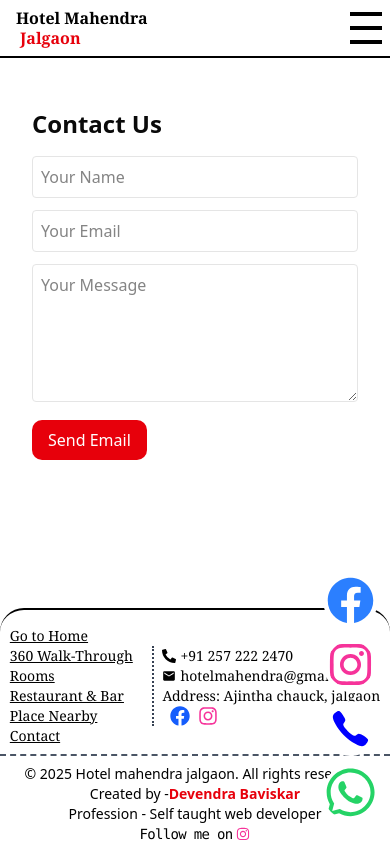
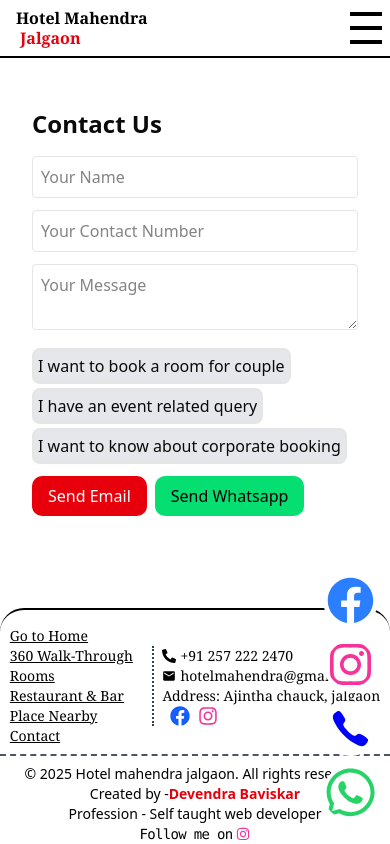
Before and after one commit to devabaviskar1999/Mahendra, a React (Vite) app in the folder frontend/: page /contact in a window 390 px wide. Built offline with nearby package versions, Linux system fonts and the light colour scheme.

Commit message:
whatsapp added sucesfully

```diff
--- a/frontend/src/pages/contact/BiggerScreenSocials.tsx
+++ /dev/null
@@ -1,3 +0,0 @@
-export default function BiggerScreenSocials() {
-  return <div></div>;
-}
--- a/frontend/src/pages/contact/Mail.tsx
+++ b/frontend/src/pages/contact/Mail.tsx
@@ -1,34 +1,37 @@
 import { useState } from "react";
+interface formType {
+  name: string;
+  number?: number;
+  message: string;
+}
 
 const Mail = () => {
-  const [form, setForm] = useState({
+  const [form, setForm] = useState<formType>({
     name: "",
-    email: "",
+    number: undefined,
     message: "",
   });
+
   const [credentialError, setCredentialError] = useState<boolean>(false);
   const handleChange = (
     e: React.ChangeEvent<HTMLInputElement | HTMLTextAreaElement>
   ) => {
-    setForm({ ...form, [e.target.name]: e.target.value });
+    const { name, value } = e.target;
+    setForm({ ...form, [name]: name === "number" ? Number(value) : value });
     setCredentialError(false);
   };
 
   const handleSendEmail = () => {
-    if (
-      form.name.trim().length === 0 ||
-      form.email.trim().length === 0 ||
-      form.message.trim().length === 0
-    ) {
+    if (form.name.trim().length === 0 || form.message.trim().length === 0) {
       setCredentialError(true);
       return;
     } else {
       // Compose mailto link with subject and body from form
       const email = "hotelmahendra@gmail.com"; // Your email here
-      const subject = `Booking Inquiry from ${form.name}`;
+      const subject = `Booking Inquiry on website from ${form.name}`;
 
       // Construct body text with details
-      const body = `Name: ${form.name}\nEmail: ${form.email}\n\nMessage:\n${form.message}`;
+      const body = `Name: ${form.name}\nMobile Number: ${form.number}\n\nMessage:\n${form.message}`;
 
       // Encode to be URL-safe
       const mailtoLink = `mailto:${email}?subject=${encodeURIComponent(
@@ -37,6 +40,18 @@ const Mail = () => {
 
       // Open default mail client
       window.location.href = mailtoLink;
+    }
+  };
+  const whatsappMessage = (): undefined => {
+    if (form.name.trim().length === 0 || form.message.trim().length === 0) {
+      setCredentialError(true);
+      return;
+    } else {
+      const phoneNumber = " +918087610947"; // Replace with your number (no + or spaces)
+      const message = form.message;
+      const encodedMessage = encodeURIComponent(message);
+      const whatsappLink = `https://wa.me/${phoneNumber}?text=${encodedMessage}`;
+      window.location.href = whatsappLink;
     }
   };
 
@@ -53,11 +68,11 @@ const Mail = () => {
         required
       />
       <input
-        type="email"
-        name="email"
-        placeholder="Your Email"
+        type="number"
+        name="number"
+        placeholder="Your Contact Number"
         className="border p-2 rounded w-full mb-3 focus:outline-none focus:border-red-600"
-        value={form.email}
+        value={form.number}
         onChange={handleChange}
         required
       />
@@ -65,21 +80,61 @@ const Mail = () => {
         name="message"
         placeholder="Your Message"
         className="border p-2 rounded w-full mb-3 focus:outline-none focus:border-red-600"
-        rows={5}
+        rows={2}
         value={form.message}
         onChange={handleChange}
         required
       />
-      <button
-        onClick={handleSendEmail}
-        className="bg-red-600 text-white px-4 py-2 rounded-lg cursor-pointer hover:bg-blue-700 transition delay-100 ease-in-out"
-      >
-        Send Email
-      </button>
+      <div className="flex flex-col gap-1">
+        <article
+          onClick={() =>
+            setForm({ ...form, message: "I want to book a room for couple" })
+          }
+          className="border-2 bg-gray-200 w-fit rounded-md p-1 cursor-pointer hover:bg-gray-300"
+        >
+          I want to book a room for couple
+        </article>
+        <article
+          onClick={() =>
+            setForm({ ...form, message: "I have an event related query" })
+          }
+          className="border-2 bg-gray-200 w-fit rounded-md p-1 cursor-pointer hover:bg-gray-300"
+        >
+          I have an event related query
+        </article>
+        <article
+          onClick={() =>
+            setForm({
+              ...form,
+              message: "I want to know about corporate booking",
+            })
+          }
+          className="border-2 bg-gray-200 w-fit rounded-md p-1 cursor-pointer hover:bg-gray-300"
+        >
+          I want to know about corporate booking
+        </article>
+      </div>
+      <div className="flex flex-row gap-2">
+        <button
+          onClick={handleSendEmail}
+          className="bg-red-600 text-white px-4 py-2 rounded-lg cursor-pointer hover:bg-blue-700 transition delay-100 ease-in-out mt-3"
+        >
+          Send Email
+        </button>
+        <button
+          onClick={whatsappMessage}
+          className="
+      bg-green-400
+      text-black px-4 py-2 rounded-lg cursor-pointer  transition delay-100 ease-in-out mt-3 md:hidden
+      "
+        >
+          Send Whatsapp
+        </button>
+      </div>
 
       {credentialError && (
         <span className="text-red-600 ml-1 text-sm font-semibold border-b border-dashed border-red-600">
-          "All fields are required!!"
+          All fields are required!!
         </span>
       )}
     </div>
--- a/frontend/src/routes/Routes.tsx
+++ b/frontend/src/routes/Routes.tsx
@@ -8,7 +8,7 @@ const Home = lazy(() => import("../pages/homeComponent/Home"));
 const View = lazy(() => import("../pages/View"));
 const Rooms = lazy(() => import("../pages/rooms/Rooms"));
 const Restaurant = lazy(() => import("../pages/restaurant-bar/RestaurantBar"));
-const Nearby = lazy(() => import("../pages/Nearby"));
+const Nearby = lazy(() => import("../pages/nearby/Nearby"));
 const Contact = lazy(() => import("../pages/contact/Contact"));
 const Gallery = lazy(() => import("../pages/Gallery"));
 const Hall = lazy(() => import("../pages/hall/Hall"));
```
Also changed, not shown: frontend/src/pages/nearby/Nearby.tsx (renamed from frontend/src/pages/Nearby.tsx).
